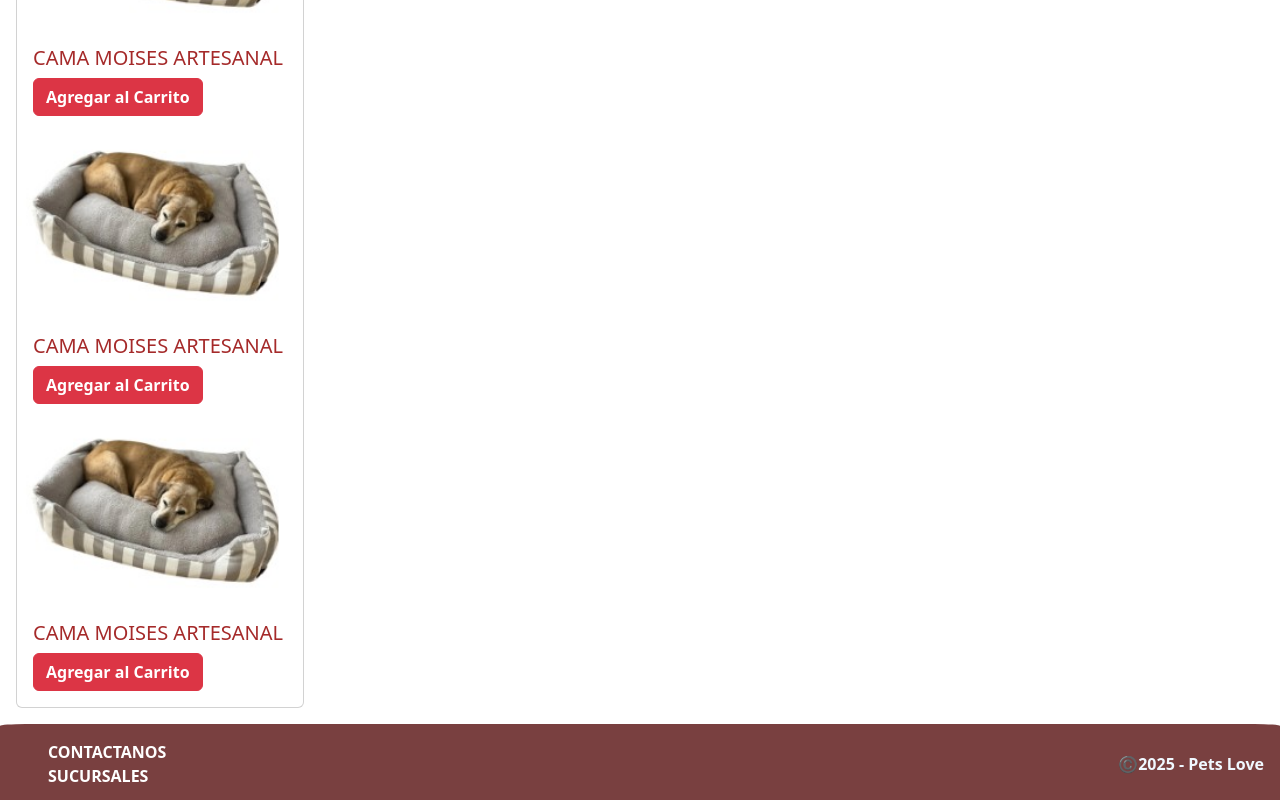
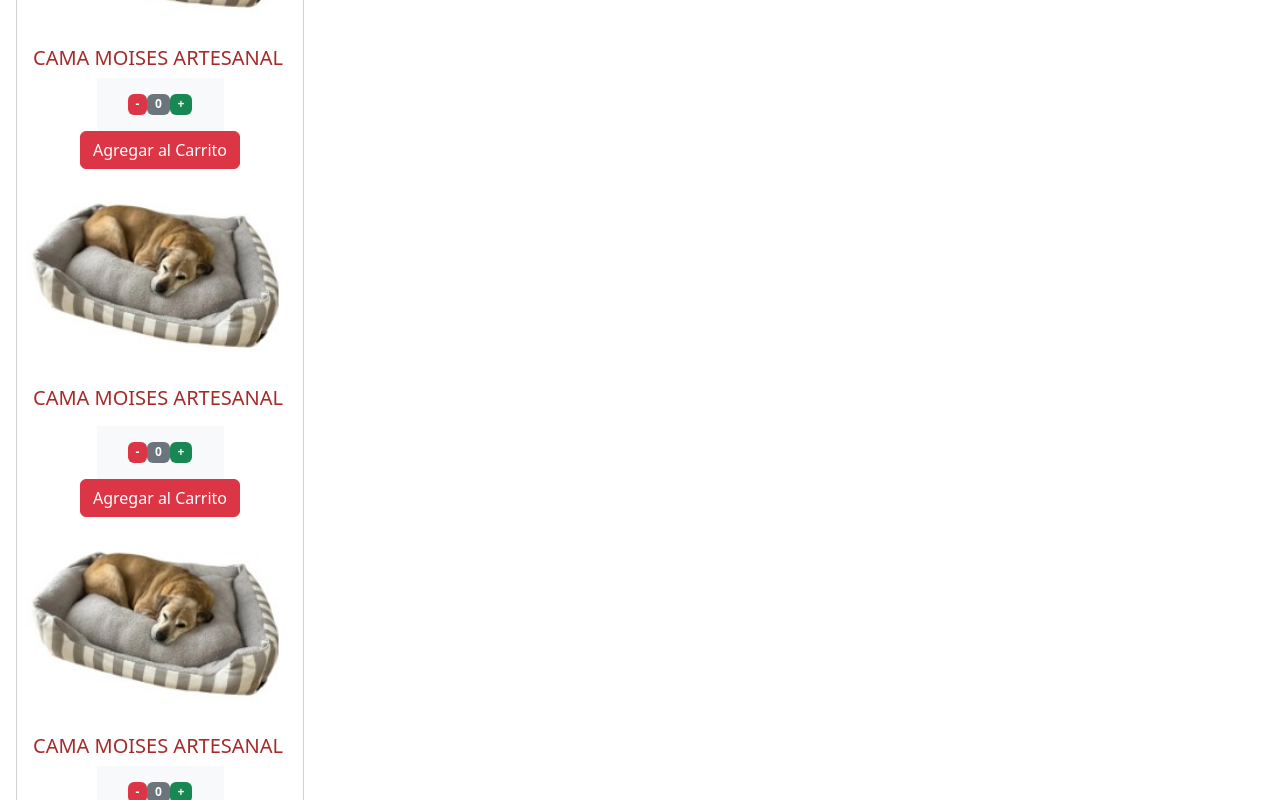
Before and after one commit to geralbm/ecommercePetsCoder, a React (Vite) app: page / in a window 1280 px wide. Shown: the part 320-1120 px from the top of the page. Built offline with nearby package versions, Linux system fonts and the light colour scheme.

Commit message:
HookUseState-ItemCount

```diff
--- a/src/components/CardHome.jsx
+++ b/src/components/CardHome.jsx
@@ -1,6 +1,7 @@
 import '../css/CardHomes.css';
 import Button from 'react-bootstrap/Button';
 import Card from 'react-bootstrap/Card';
+import ItemCount from './ItemCount';
 
 
 function CardHome () {
@@ -9,20 +10,24 @@ function CardHome () {
       <Card.Img variant="top" src="../public/imagenesCards/CardHome1.jpg" alt='Card Home' />
       <Card.Body>
         <Card.Title style={{color:'brown'}}>CAMA MOISES ARTESANAL</Card.Title>
-        <Button  className= 'button-home' variant="danger">Agregar al Carrito</Button>
+        <ItemCount stock={10}/>
+        <Button  className= 'd-block mx-auto' variant="danger">Agregar al Carrito</Button>
       </Card.Body>
 
 
- <Card.Img variant="top" src="../public/imagenesCards/CardHome1.jpg" alt='Card Home' />
+      <Card.Img variant="top" src="../public/imagenesCards/CardHome1.jpg" alt='Card Home' />
       <Card.Body>
         <Card.Title style={{color:'brown'}}>CAMA MOISES ARTESANAL</Card.Title>
-        <Button  className= 'button-home' variant="danger">Agregar al Carrito</Button>
+        <p></p>
+        <ItemCount stock={10}/>
+        <Button  className= 'd-block mx-auto' variant="danger">Agregar al Carrito</Button>
       </Card.Body>
 
  <Card.Img variant="top" src="../public/imagenesCards/CardHome1.jpg" alt='Card Home' />
       <Card.Body>
         <Card.Title style={{color:'brown'}}>CAMA MOISES ARTESANAL</Card.Title>
-        <Button  className= 'button-home' variant="danger">Agregar al Carrito</Button>
+        <ItemCount stock={10}/>
+        <Button  className= 'd-block mx-auto' variant="danger">Agregar al Carrito</Button>
       </Card.Body>
 
 
--- /dev/null
+++ b/src/components/ItemCount.jsx
@@ -0,0 +1,35 @@
+//Uso de Hook -  USE STATE REACT
+import { useState} from "react";
+import Badge from 'react-bootstrap/Badge';
+import Stack from 'react-bootstrap/Stack';
+
+
+//Declaracion de Hook
+const ItemCount = ({stock}) => {
+    const [counter, setCounter] = useState(0)
+
+
+    //Funcion que suma en el contador de productos
+    const sumar = ()=>{
+        if (counter < stock){
+            setCounter(counter + 1)
+        }
+    }
+
+    //Funcion que resta el contador de productos
+    const restar = () =>{
+        if (counter > 0){
+            setCounter(counter - 1)
+        }
+    }
+
+    return (
+        <div className="w-50 mx-auto bg-light p-3 d-flex justify-content-center align-items-center">
+            <Badge bg="danger"  onClick={restar}>-</Badge>
+            <Badge bg="secondary">{counter}</Badge>
+            <Badge bg="success" onClick={sumar}>+</Badge>
+
+        </div>
+    )
+}
+export default ItemCount;
```
Also changed, not shown: src/components/Home.jsx (deleted).
